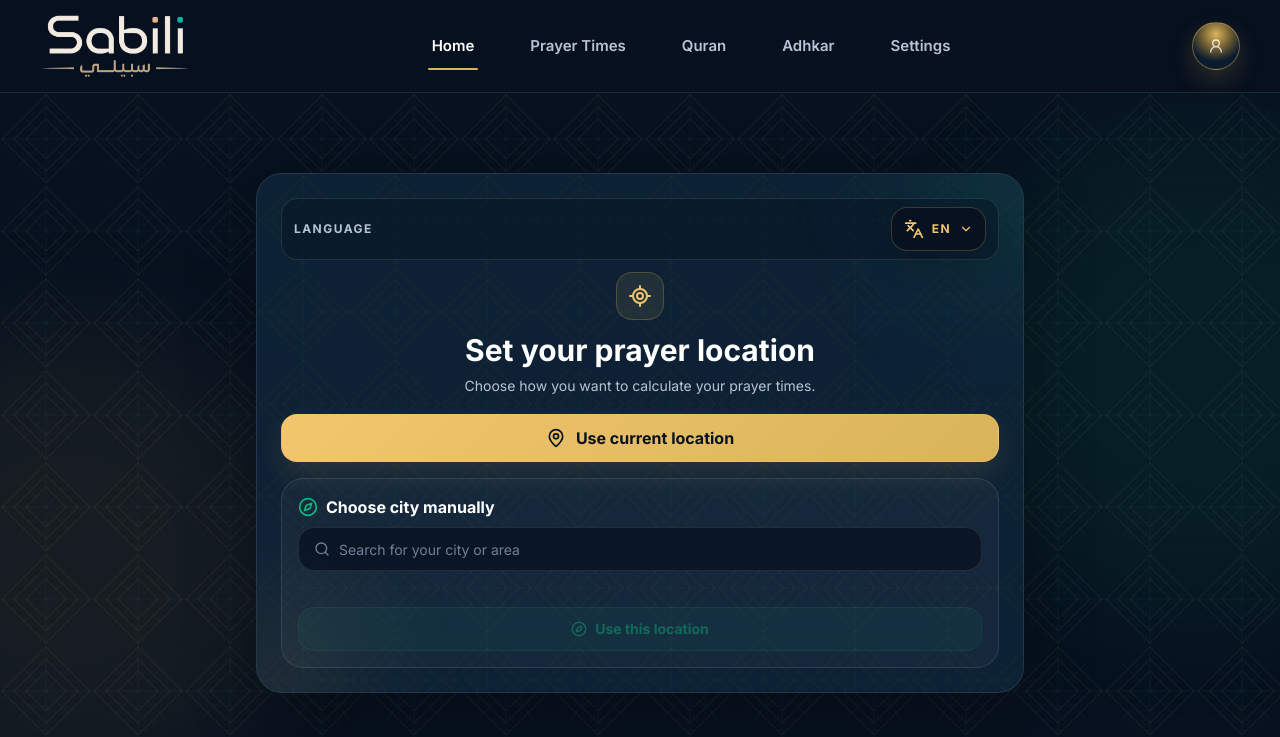
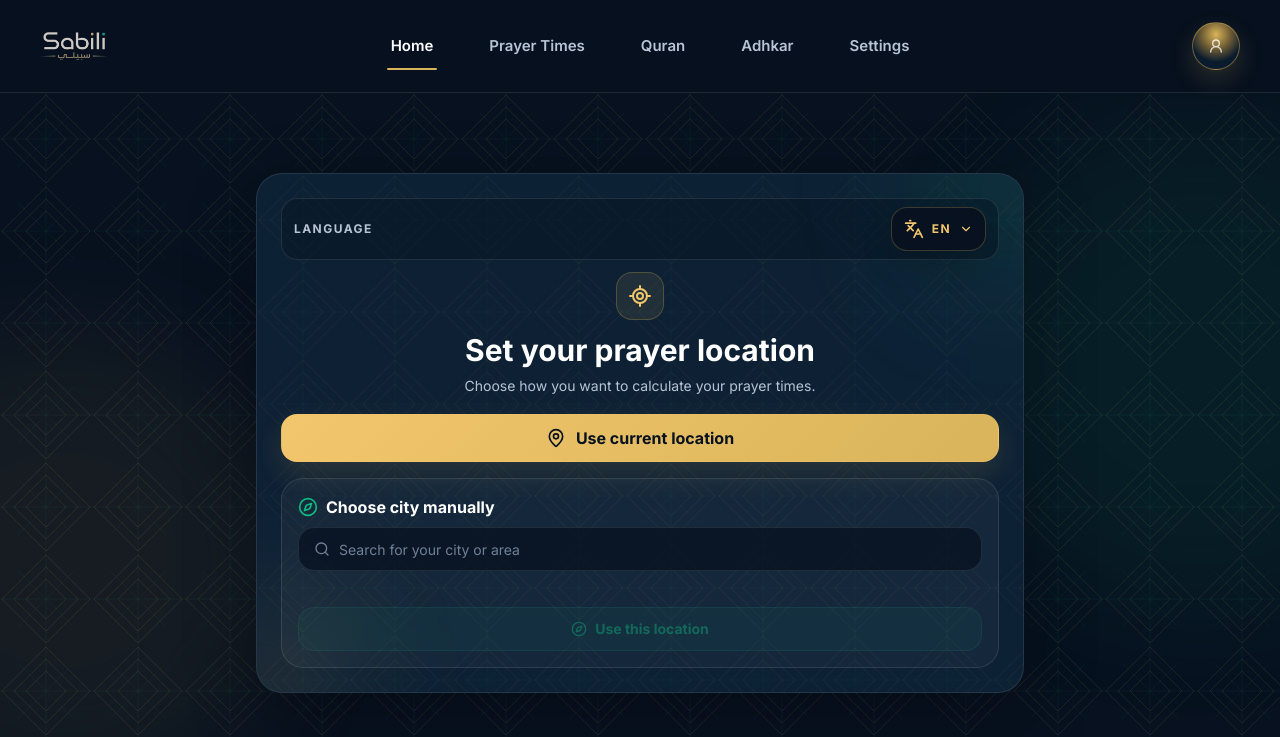
Before and after one commit to faresxjmaii/Sabili-Islamic-Quran-App, a React (Vite) app: page / in a window 1280 px wide. Shown: the top 737 px of the page. Built offline with nearby package versions, Linux system fonts and the light colour scheme; a web font is replaced by a local one.

Commit message:
Fix Vercel logo deployment mismatch

```diff
--- a/src/components/BrandLogo.tsx
+++ b/src/components/BrandLogo.tsx
@@ -9,11 +9,11 @@ export default function BrandLogo({ compact = false }: BrandLogoProps) {
   const { t } = useI18n();
 
   return (
-    <Link to="/" className="group flex shrink-0 items-center">
+    <Link to="/" className="group flex shrink-0 items-center py-1">
       <img
         src="/brand/sabili-logo.png"
         alt={t('appName')}
-        className={compact ? 'h-auto w-[108px] object-contain' : 'h-auto w-[150px] object-contain'}
+        className={compact ? 'h-[23px] w-auto object-contain opacity-85 transition-opacity group-hover:opacity-95' : 'h-[28px] w-auto object-contain opacity-85 transition-opacity group-hover:opacity-95'}
         draggable={false}
       />
     </Link>
```
